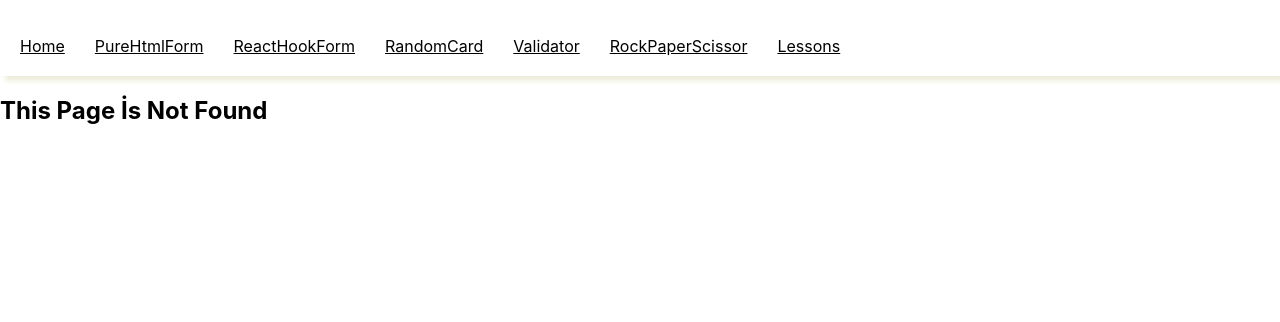
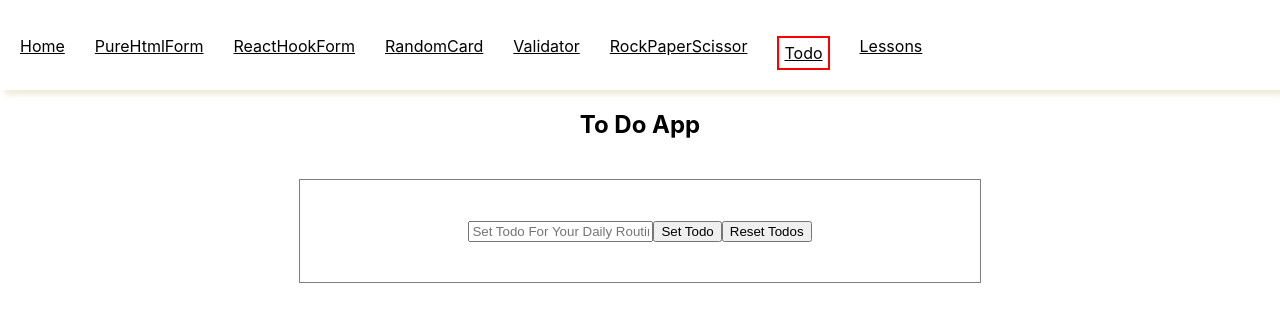
Before and after one commit to sametkzdl/reactProjects, a React (Create React App) app: page /Todo in a window 1280 px wide. Before the commit this address had no page. Shown: the top 322 px of the page. Built offline with nearby package versions, Linux system fonts and the light colour scheme.

Commit message:
Todo App

```diff
--- a/src/App.js
+++ b/src/App.js
@@ -13,6 +13,7 @@ import Fourth from "./pages/educationReact/fourth";
 import Fifth from "./pages/educationReact/fifth";
 import Sixth from "./pages/educationReact/sixth";
 import Rps from "./pages/rockPaperScissor/rps";
+import Todo from "./pages/to-do/toDo";
 function App() {
   const urlData = [
     { name: "Home", href: "/", id: 1 },
@@ -21,7 +22,8 @@ function App() {
     { name: "RandomCard", href: "/RandomCard", id: 4 },
     { name: "Validator", href: "/Validator", id: 5 },
     { name: "RockPaperScissor", href: "/RockPaperScissor", id: 6 },
-    { name: "Lessons", href: "/Lessons", id: 7 },
+    { name: "Todo", href: "/Todo", id: 7 },
+    { name: "Lessons", href: "/Lessons", id: 8 },
   ];
   return (
     <div className="App">
@@ -64,6 +66,7 @@ function App() {
         <Route path="/RandomCard" element={<RandomCard />} />
         <Route path="/Validator" element={<Validator />} />
         <Route path="/RockPaperScissor" element={<Rps />} />
+        <Route path="/Todo" element={<Todo />} />
         <Route path="/Lessons" element={<Lessons />}>
           <Route path="UseMemo" element={<First />} />
           <Route path="UseCallback" element={<Second />} />
--- /dev/null
+++ b/src/pages/to-do/toDo.js
@@ -0,0 +1,105 @@
+import { useRef, useState } from "react";
+
+const Todo = () => {
+  const inputRef = useRef();
+  const [todos, setTodos] = useState([]);
+
+  const handleAddTodo = () => {
+    const inputData = inputRef.current.value;
+    if (inputData.trim()) {
+      setTodos((prevTodos) => [...prevTodos, { name: inputData }]);
+      inputRef.current.value = "";
+    }
+  };
+  const handleDeleteTodo = (indexToDelete) => {
+    setTodos((prevTodos) =>
+      prevTodos.filter((_, index) => index !== indexToDelete)
+    );
+  };
+
+  const handleEditTodo = (indexToEdit) => {
+    const editedValue = window.prompt("Edit Your Todo");
+    if (editedValue !== null && editedValue.trim()) {
+      setTodos((prevTodos) =>
+        prevTodos.map((todo, index) =>
+          index === indexToEdit ? { name: editedValue.trim() } : todo
+        )
+      );
+    }
+  };
+
+  return (
+    <div style={{ textAlign: "center" }}>
+      <h2 style={{ textAlign: "center" }}>To Do App</h2>
+      <div
+        style={{
+          width: "600px",
+          margin: "40px auto",
+          border: "1px solid gray",
+          padding: "40px",
+        }}
+      >
+        <div
+          style={{
+            display: "flex",
+            flexDirection: "column",
+            alignItems: "center",
+            gap: "15px",
+          }}
+        >
+          {" "}
+          <div>
+            {" "}
+            <input
+              ref={inputRef}
+              placeholder="Set Todo For Your Daily Routine"
+              name="title"
+            />
+            <button onClick={handleAddTodo}>Set Todo</button>
+            <button onClick={() => setTodos([])}>Reset Todos</button>
+          </div>
+          {todos.map(({ name }, index) => {
+            return (
+              <div
+                style={{
+                  padding: "10px",
+                  border: "1px solid gray",
+                  width: "400px",
+                }}
+                key={index}
+              >
+                {name}
+                <span
+                  style={{
+                    width: "50px",
+                    height: "30px",
+                    padding: "10px",
+                    cursor: "pointer",
+                    border: "1px solid black",
+                  }}
+                  onClick={() => handleDeleteTodo(index)}
+                >
+                  Delete
+                </span>
+                <span
+                  style={{
+                    width: "50px",
+                    height: "30px",
+                    padding: "10px",
+                    cursor: "pointer",
+                    border: "1px solid black",
+                  }}
+                  onClick={() => handleEditTodo(index)}
+                >
+                  Edit
+                </span>
+              </div>
+            );
+          })}
+        </div>
+      </div>
+    </div>
+  );
+};
+
+export default Todo;
```
